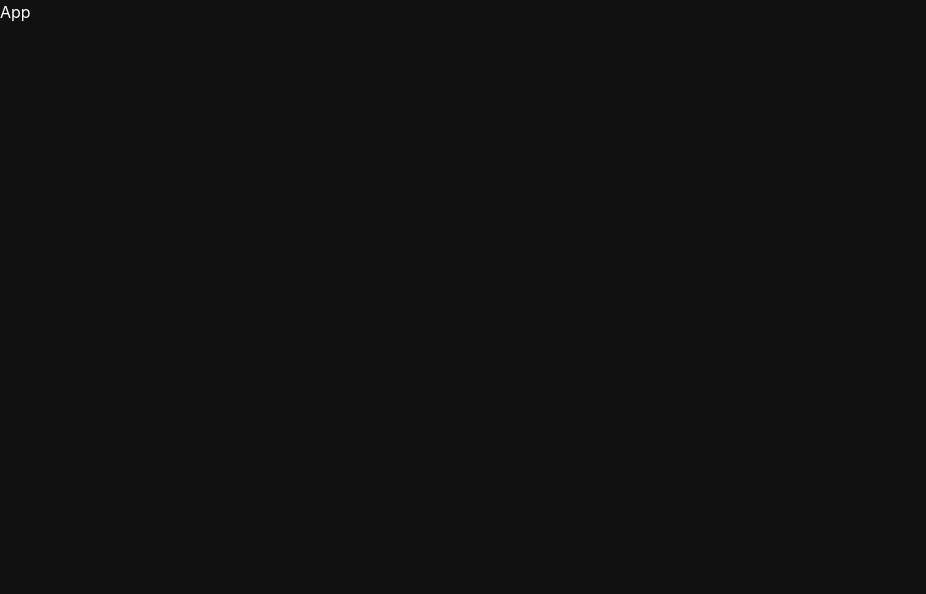
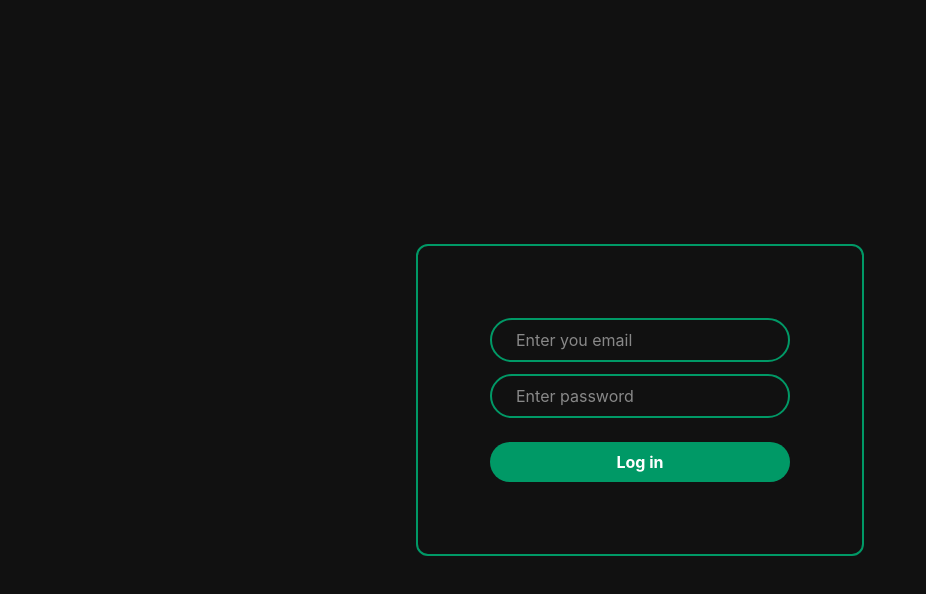
Before and after one commit to Sanjudayal/employ-management-system, a React (Vite) app: page / in a window 1280 px wide. Shown: the top 594 px of the page, without its empty margins (0-926 px from the left). Built offline with nearby package versions, Linux system fonts and the light colour scheme.

Commit message:
create login page

```diff
--- a/src/App.jsx
+++ b/src/App.jsx
@@ -1,7 +1,14 @@
 import React from "react";
+import Login from "./components/auth/Login";
+import EmployeDashboard from "./components/dashboard/EmployeDashboard";
 
 const App = () => {
-  return <div>App</div>;
+  return (
+    <>
+      <Login />
+      {/* <EmployeDashboard /> */}
+    </>
+  );
 };
 
 export default App;
--- a/src/components/auth/Login.jsx
+++ b/src/components/auth/Login.jsx
@@ -0,0 +1,53 @@
+import React, { useState } from "react";
+
+const Login = () => {
+  const [email, setEmail] = useState("");
+  const [password, setPassword] = useState("");
+
+  const submitHandler = (e) => {
+    e.preventDefault();
+    console.log(email, password);
+
+    setEmail("");
+    setPassword("");
+  };
+
+  return (
+    <div className="h-dvh w-screen flex justify-center items-center">
+      <div className="border-emerald-600 border-2 rounded-xl px-8 py-12 md:p-18">
+        <form className="flex flex-col items-center">
+          <input
+            className="border-2 border-emerald-600 rounded-full px-4 md:px-6 py-2  outline-0"
+            value={email}
+            onChange={(e) => {
+              setEmail(e.target.value);
+            }}
+            type="email"
+            required
+            placeholder="Enter you email"
+          />
+          <input
+            className="border-2 border-emerald-600 rounded-full px-4 md:px-6 py-2 mt-3 outline-0 "
+            value={password}
+            onChange={(e) => {
+              setPassword(e.target.value);
+            }}
+            type="password"
+            required
+            placeholder="Enter password"
+          />
+          <button
+            onClick={(e) => {
+              submitHandler(e);
+            }}
+            className="bg-emerald-600 text-white w-full rounded-full outline-0 py-2 font-bold mt-6 hover:bg-emerald-700"
+          >
+            Log in
+          </button>
+        </form>
+      </div>
+    </div>
+  );
+};
+
+export default Login;
--- a/src/components/dashboard/EmployeDashboard.jsx
+++ b/src/components/dashboard/EmployeDashboard.jsx
@@ -0,0 +1,14 @@
+import React from "react";
+import Header from "../other/Header";
+
+const EmployeDashboard = () => {
+  return (
+    <>
+      <div>
+        <Header />
+      </div>
+    </>
+  );
+};
+
+export default EmployeDashboard;
--- /dev/null
+++ b/src/components/other/Header.jsx
@@ -0,0 +1,20 @@
+import React from "react";
+
+const Header = () => {
+  return (
+    <div className="flex justify-between">
+      <h1 className="leading-normal.
+      ">
+        {" "}
+        Hello,
+        <span>
+          {" "}
+          <br /> sanju 👋
+        </span>
+      </h1>
+      <button>Log out</button>
+    </div>
+  );
+};
+
+export default Header;
```
